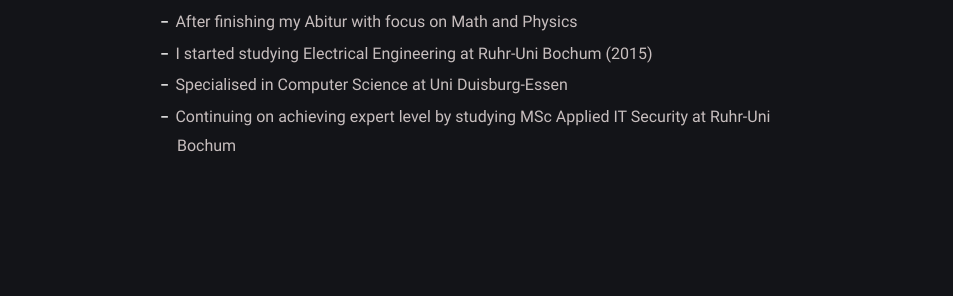
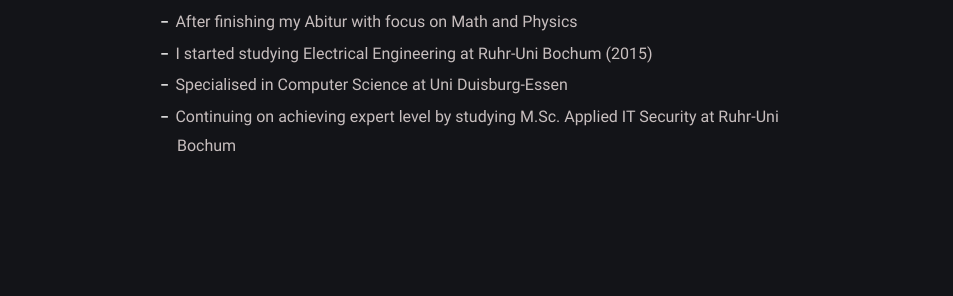
Before and after one commit to securebitAsif/fabulous-jupiter-8f84d, a Jekyll site: the page built from about.md, in a window 1280 px wide. Shown: the part 1044-1340 px from the top of the page, without its empty margins (163-1116 px from the left). Built offline with Jekyll 4.4.1, drawn with Linux system fonts in a browser that asks for light colours.

Commit message:
about.md: changed

```diff
--- a/about.md
+++ b/about.md
@@ -26,4 +26,4 @@ comments: false
 - After finishing my Abitur with focus on Math and Physics
 - I started studying Electrical Engineering at Ruhr-Uni Bochum (2015)
 - Specialised in Computer Science at Uni Duisburg-Essen
-- Continuing on achieving expert level by studying MSc Applied IT Security at Ruhr-Uni Bochum
+- Continuing on achieving expert level by studying M.Sc. Applied IT Security at Ruhr-Uni Bochum
```
